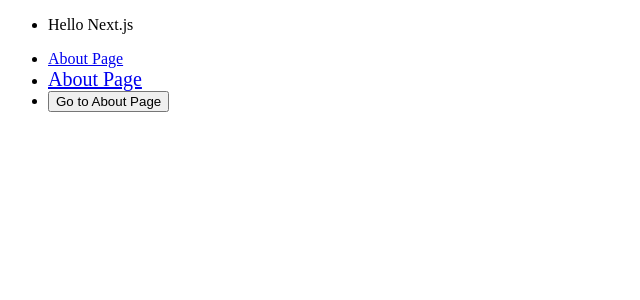
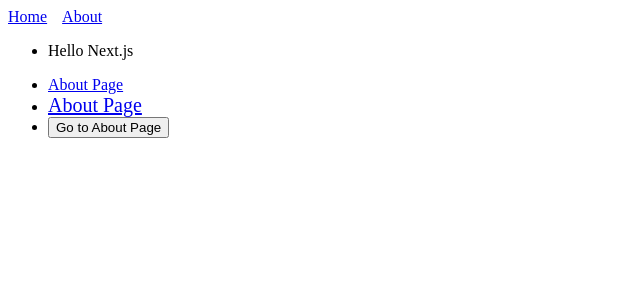
Before and after one commit to mm0202/sandbox_next.js, a Next.js app: page / in a window 1280 px wide. Shown: the top 300 px of the page, without its empty margins (0-640 px from the left). Built offline with nearby package versions, Linux system fonts and the light colour scheme.

Commit message:
Headerコンポーネント追加

```diff
--- /dev/null
+++ b/src/components/Header.js
@@ -0,0 +1,19 @@
+import React from "react";
+import Link from 'next/link'
+
+const linkStyle = {
+    marginRight: 15
+};
+
+const Header = () => (
+    <div>
+        <Link href="/">
+            <a style={linkStyle}>Home</a>
+        </Link>
+        <Link href={"/about"}>
+            <a style={linkStyle}>About</a>
+        </Link>
+    </div>
+);
+
+export default Header
--- a/src/pages/about.js
+++ b/src/pages/about.js
@@ -1,7 +1,9 @@
 import React from "react";
+import Header from "../components/Header";
 
 export default () => (
     <div>
+        <Header/>
         <p>This is the about page</p>
     </div>
 )
--- a/src/pages/index.js
+++ b/src/pages/index.js
@@ -1,7 +1,10 @@
 import React from "react";
 import Link from 'next/link'
+import Header from "../components/Header";
 
 const Index = () => (
+    <div>
+        <Header/>
         <ul>
             <li>
                 <p>Hello Next.js</p>
@@ -22,6 +25,7 @@
                 </Link>
             </li>
         </ul>
+    </div>
 );
 
 export default Index
```
Lines whose indentation alone changed are shown as unchanged.
